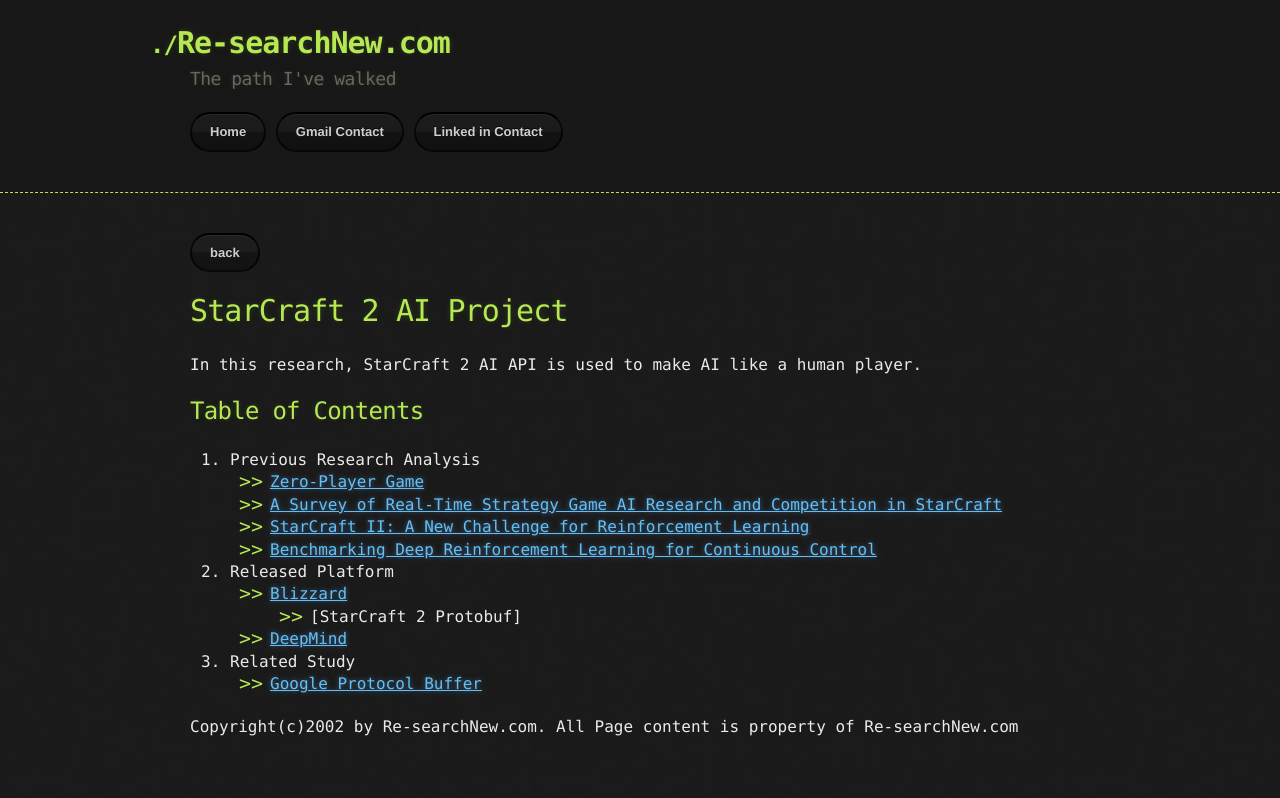
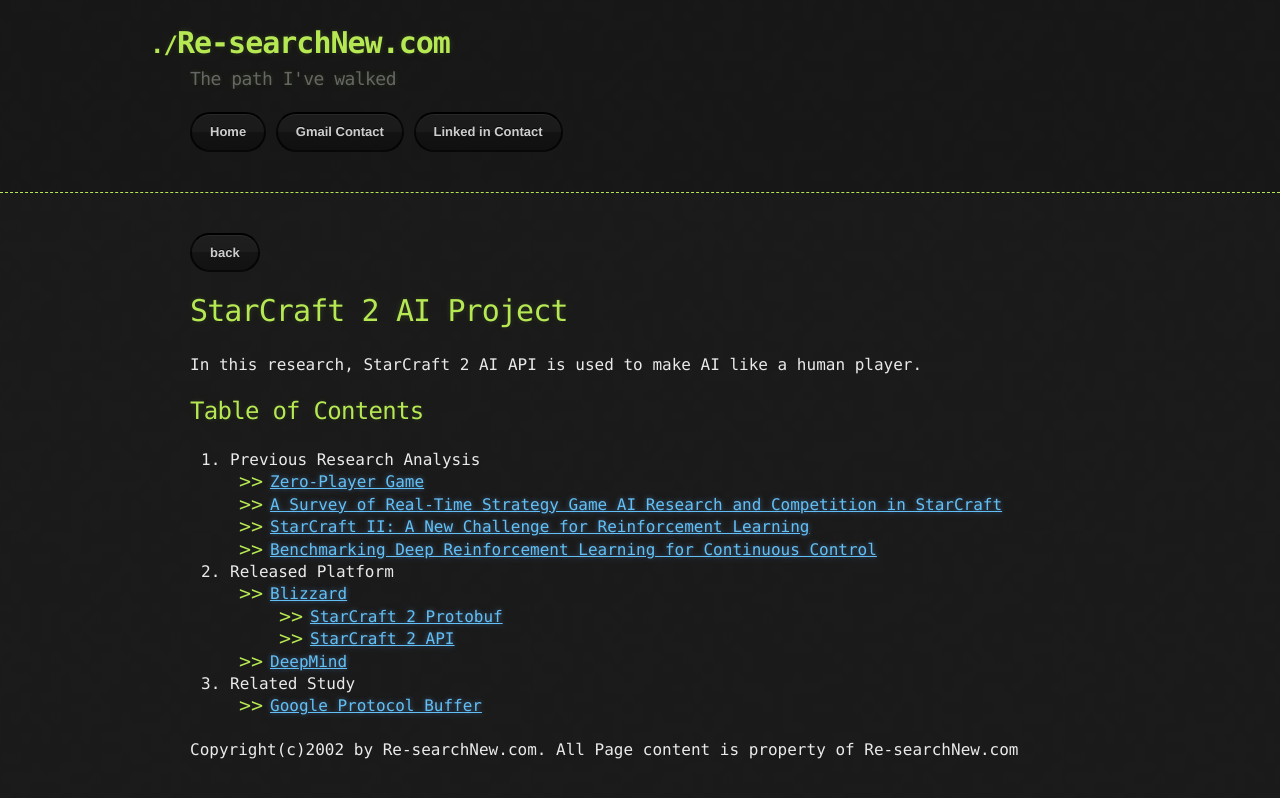
Before and after one commit to celindacain25/jin993.github.io, a Jekyll site: the page built from project/sc2AI/sc2ai.md, in a window 1280 px wide. Shown: the top 798 px of the page. Built offline with Jekyll 4.4.1, drawn with Linux system fonts in a browser that asks for light colours; comment, search, counter and statistics services are not loaded.

Commit message:
bliz Menu

```diff
--- a/project/sc2AI/sc2ai.md
+++ b/project/sc2AI/sc2ai.md
@@ -17,7 +17,8 @@ In this research, StarCraft 2 AI API is used to make AI like a human player.
 
 2. Released Platform
 	- [Blizzard](./Plat/blizNews)
-		- [StarCraft 2 Protobuf]
+		- [StarCraft 2 Protobuf](./Plat/BlizProto/blizProto)
+		- [StarCraft 2 API](./Plat/BlizProto/blizAPI)
 	- [DeepMind](./Plat/deepNews)
 
 3. Related Study
```
